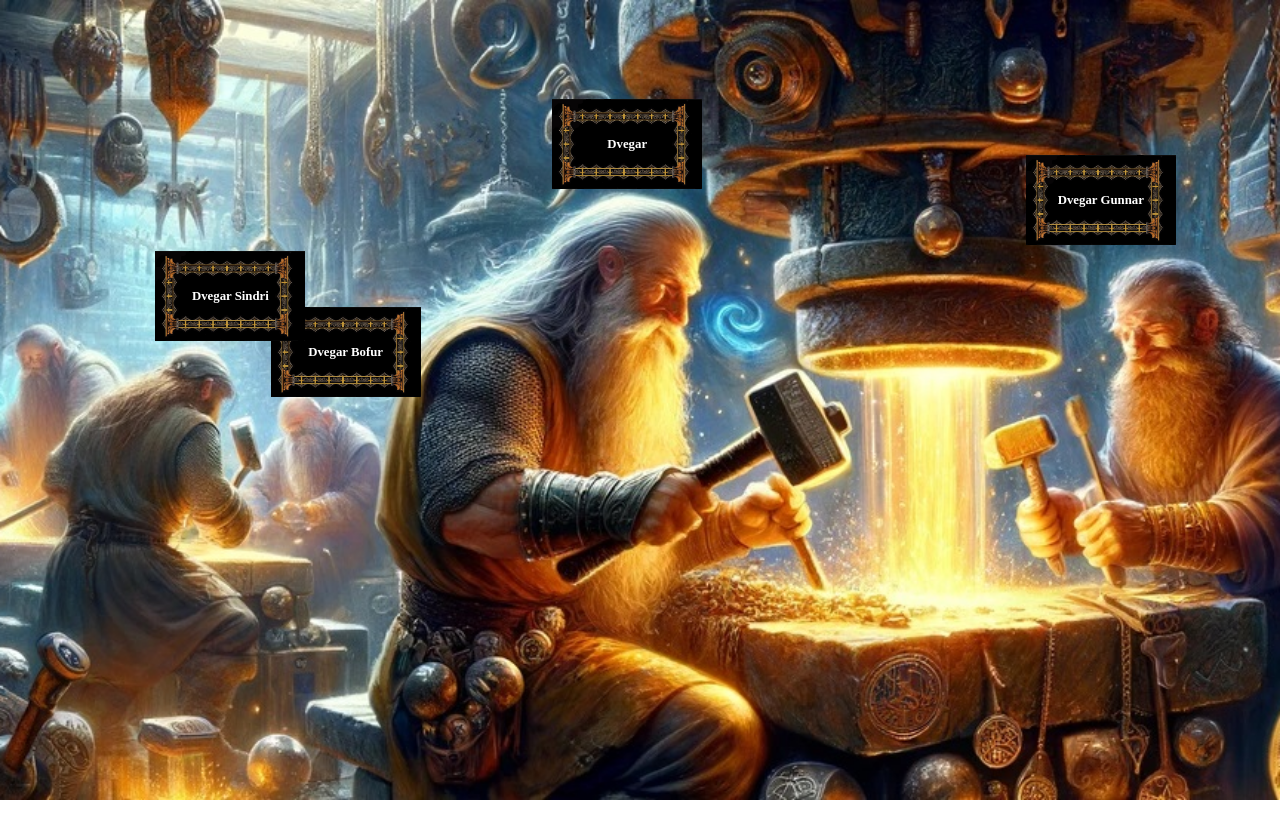
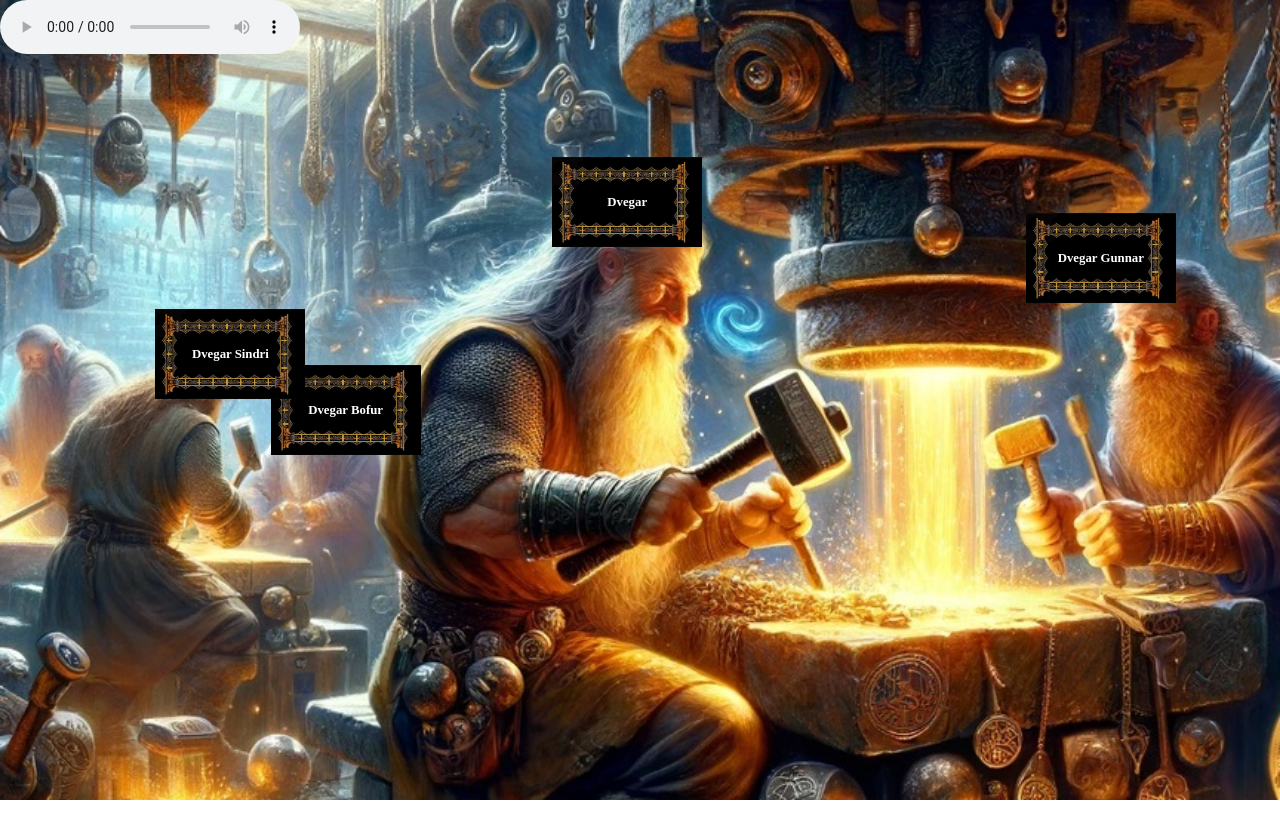
Before and after one commit to CamiloGuengue/Atlas-Dvergar.d, a plain HTML site: page index.html in a window 1280 px wide. Before the commit the page ends 800 px from the top, so only its background shows below. Drawn offline with Linux system fonts and the light colour scheme.

Commit message:
Add files via upload

```diff
--- a/index.html
+++ b/index.html
@@ -2,6 +2,10 @@
 <html lang="en">
 <meta charset="UTF-8">
 <head>
+    <audio controls>
+    <source src="Diomedes Díaz - La Plata (En Vivo).mp3" type="audio/mpeg">
+    Tu navegador no soporta el elemento de audio.
+    </audio>
     <link rel="stylesheet" href="style.css">
     <meta charset="UTF-8">
     <meta name="viewport" content="width=device-width, initial-scale=1.0">
```
Also changed, not shown: 1 other file.
